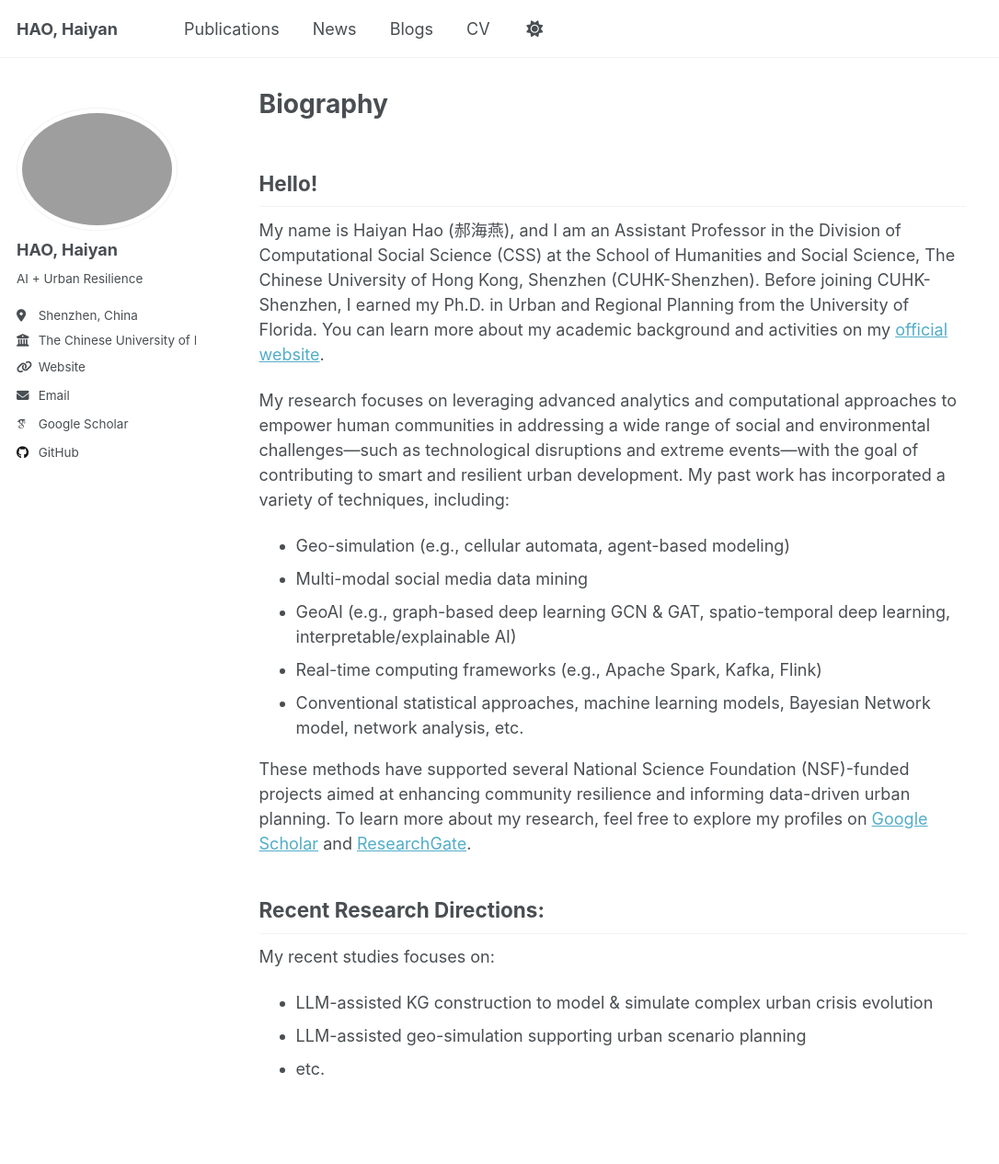
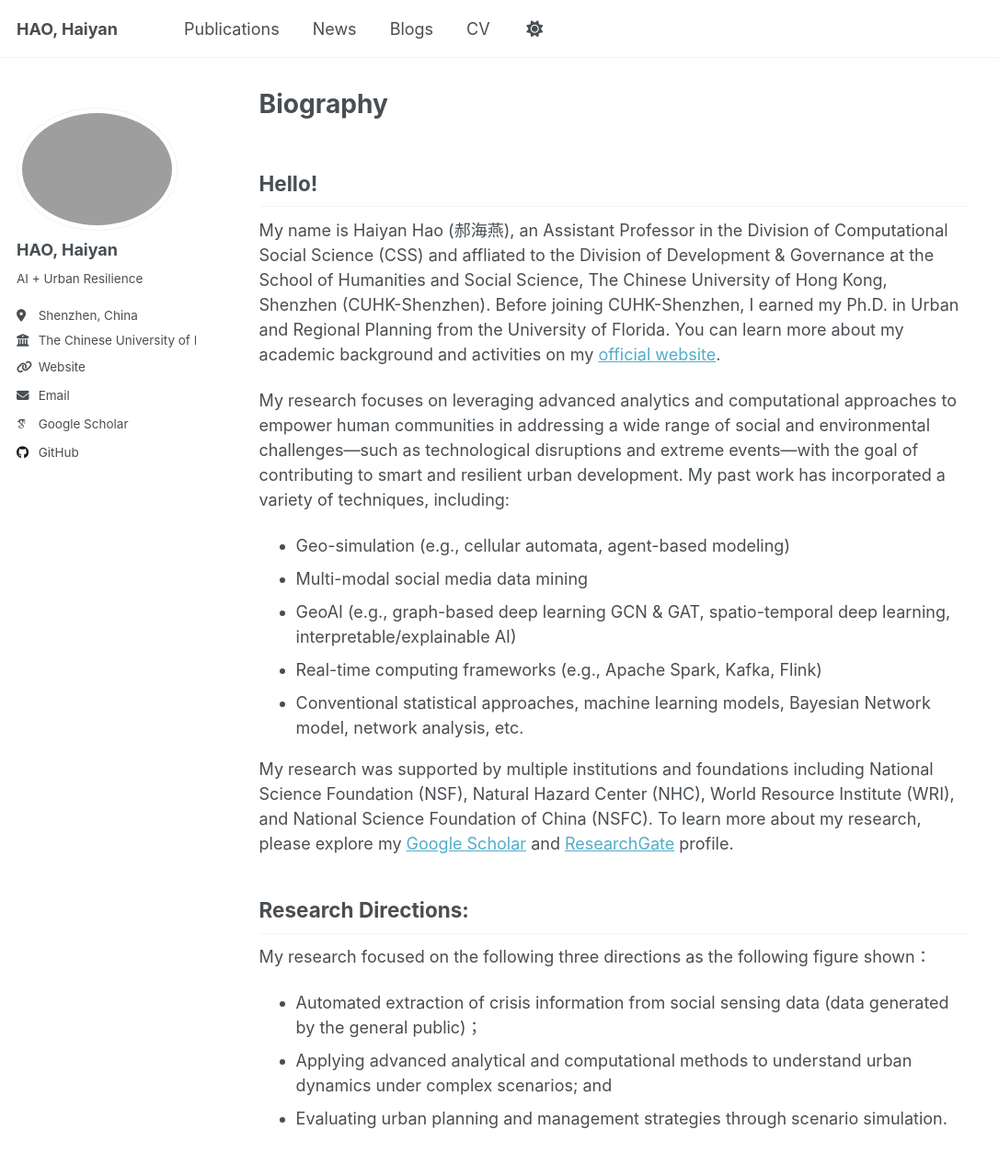
Before and after one commit to Haiyan-Hao/haiyan_hao, a Jekyll site: the page built from _pages/about.md, in a window 1280 px wide and 1400 px high. Shown: the top 1266 px of the window at 92% size, without its empty margins (0-1086 px from the left). Built offline with Jekyll 4.4.1, drawn with Linux system fonts in a browser that asks for light colours; some web fonts are replaced.

Commit message:
Update about.md

```diff
--- a/_pages/about.md
+++ b/_pages/about.md
@@ -9,7 +9,7 @@ redirect_from:
 
 Hello!
 --------
-My name is Haiyan Hao (郝海燕), and I am an Assistant Professor in the Division of Computational Social Science (CSS) at the School of Humanities and Social Science, The Chinese University of Hong Kong, Shenzhen (CUHK-Shenzhen). Before joining CUHK-Shenzhen, I earned my Ph.D. in Urban and Regional Planning from the University of Florida. You can learn more about my academic background and activities on my [official website](https://myweb.cuhk.edu.cn/haohaiyan).
+My name is Haiyan Hao (郝海燕), an Assistant Professor in the Division of Computational Social Science (CSS) and affliated to the Division of Development & Governance at the School of Humanities and Social Science, The Chinese University of Hong Kong, Shenzhen (CUHK-Shenzhen). Before joining CUHK-Shenzhen, I earned my Ph.D. in Urban and Regional Planning from the University of Florida. You can learn more about my academic background and activities on my [official website](https://myweb.cuhk.edu.cn/haohaiyan).
 
 My research focuses on leveraging advanced analytics and computational approaches to empower human communities in addressing a wide range of social and environmental challenges—such as technological disruptions and extreme events—with the goal of contributing to smart and resilient urban development. My past work has incorporated a variety of techniques, including:
 - Geo-simulation (e.g., cellular automata, agent-based modeling)
@@ -18,11 +18,11 @@ My research focuses on leveraging advanced analytics and computational approache
 - Real-time computing frameworks (e.g., Apache Spark, Kafka, Flink)
 - Conventional statistical approaches, machine learning models, Bayesian Network model, network analysis, etc.
 
-These methods have supported several National Science Foundation (NSF)-funded projects aimed at enhancing community resilience and informing data-driven urban planning. To learn more about my research, feel free to explore my profiles on [Google Scholar](https://scholar.google.com/citations?user=G2_Cs-cAAAAJ&hl=en&oi=ao) and [ResearchGate](https://www.researchgate.net/profile/Haiyan-Hao-2?ev=hdr_xprf).
+My research was supported by multiple institutions and foundations including National Science Foundation (NSF), Natural Hazard Center (NHC), World Resource Institute (WRI), and National Science Foundation of China (NSFC). To learn more about my research, please explore my [Google Scholar](https://scholar.google.com/citations?user=G2_Cs-cAAAAJ&hl=en&oi=ao) and [ResearchGate](https://www.researchgate.net/profile/Haiyan-Hao-2?ev=hdr_xprf) profile.
 
-Recent Research Directions:
+Research Directions:
 --------
-My recent studies focuses on:
-- LLM-assisted KG construction to model & simulate complex urban crisis evolution
-- LLM-assisted geo-simulation supporting urban scenario planning
-- etc.
+My research focused on the following three directions as the following figure shown：
+- Automated extraction of crisis information from social sensing data (data generated by the general public)；
+- Applying advanced analytical and computational methods to understand urban dynamics under complex scenarios; and
+- Evaluating urban planning and management strategies through scenario simulation.
```
